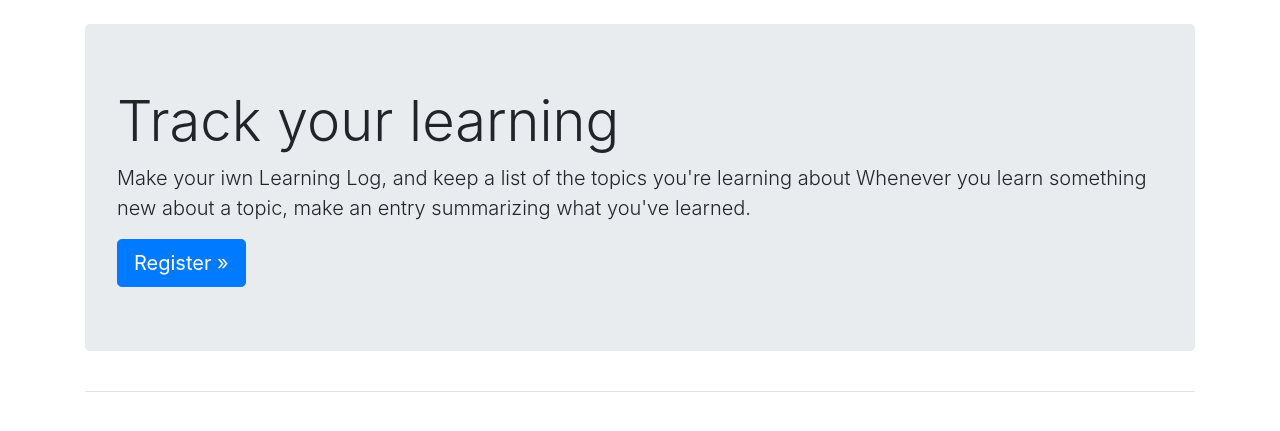
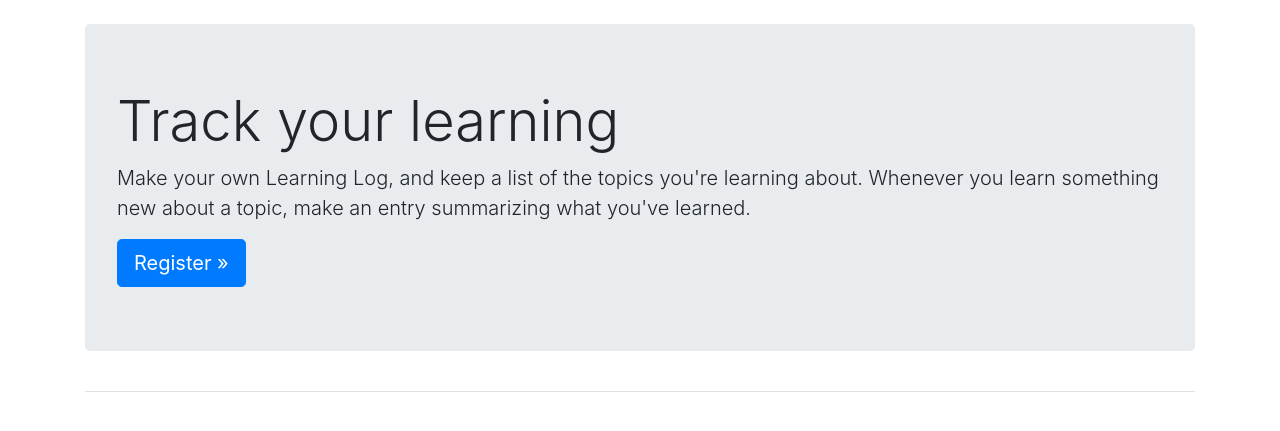
Before and after one commit to uglyblackbird/learning-log, a Django app: page / in a window 1280 px wide. Shown: the part 58-489 px from the top of the page. Run offline with Django 5.2, Linux system fonts and the light colour scheme; some libraries are stand-ins or nearby versions.

Commit message:
Update index.html

```diff
--- a/learning_logs/templates/learning_logs/index.html
+++ b/learning_logs/templates/learning_logs/index.html
@@ -4,8 +4,8 @@
   <div class="jumbotron">
       <h1 class="display-4">Track your learning</h1>
 
-      <p class="lead">Make your iwn Learning Log,
-          and keep a list of the topics you're learning about Whenever you
+      <p class="lead">Make your own Learning Log,
+          and keep a list of the topics you're learning about. Whenever you
           learn something new about a topic, make an entry summarizing what you've learned.</p>
 
       <a class="btn btn-primary btn-lg" href="{% url 'users:register' %}"
```
